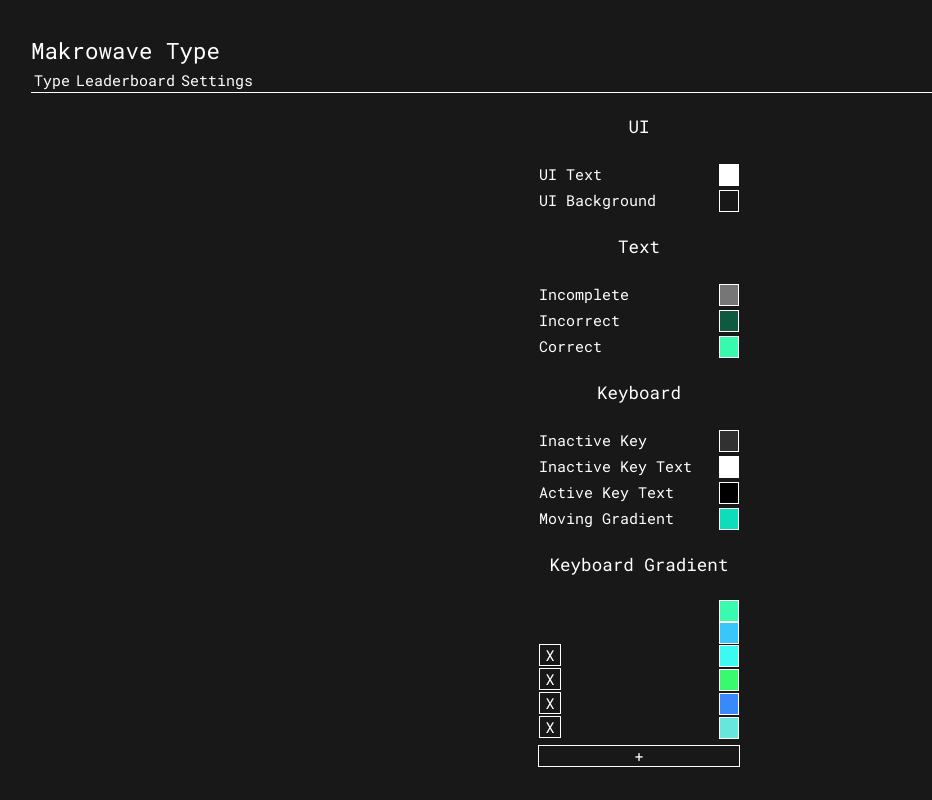
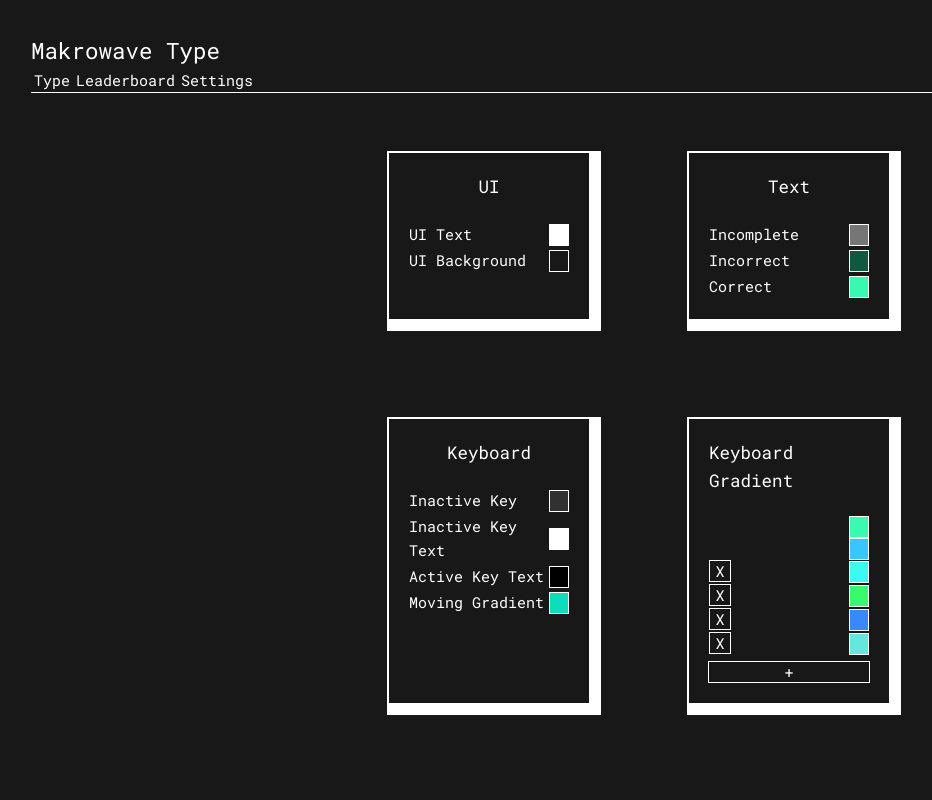
Before and after one commit to Makrowave/Makrowave-Type, a Vue app: page /settings in a window 1280 px wide. Shown: the whole page, without its empty margins (1-933 px from the left). Built offline with nearby package versions, Linux system fonts and the light colour scheme.

Commit message:
refactor: settings changes

```diff
--- a/src/routes/SettingsPage.vue
+++ b/src/routes/SettingsPage.vue
@@ -1,14 +1,16 @@
 <script setup lang="ts">
 import ModalColorPicker from '@/components/colorpicker/ModalColorPicker.vue'
 import { useThemeStore } from '@/stores/theme'
-import { onMounted, ref } from 'vue'
+import { computed } from 'vue'
 
 const theme = useThemeStore()
+
+const shadow = computed(() => ({ boxShadow: `5px 5px 0px 7px ${theme.uiTextColor}` }))
 </script>
 <template>
   <div class="settings">
-    <h3>UI</h3>
-    <section>
+    <section :style="shadow">
+      <h3>UI</h3>
       <div class="option">
         <span>UI Text</span>
         <ModalColorPicker v-model="theme.uiTextColor" />
@@ -18,8 +20,9 @@
         <ModalColorPicker v-model="theme.uiBackground" />
       </div>
     </section>
-    <h3>Text</h3>
-    <section>
+
+    <section :style="shadow">
+      <h3>Text</h3>
       <div class="option">
         <span>Incomplete</span>
         <ModalColorPicker v-model="theme.inactiveFontColor" />
@@ -33,8 +36,9 @@
         <ModalColorPicker v-model="theme.correctFontColor" />
       </div>
     </section>
-    <h3>Keyboard</h3>
-    <section>
+
+    <section :style="shadow">
+      <h3>Keyboard</h3>
       <div class="option">
         <span>Inactive Key</span>
         <ModalColorPicker v-model="theme.inactiveKeyColor" />
@@ -52,24 +56,17 @@
         <ModalColorPicker v-model="theme.outlineGradient" />
       </div>
     </section>
-    <h3>Keyboard Gradient</h3>
-    <section>
+    <section :style="shadow">
+      <h3>Keyboard Gradient</h3>
       <div class="option" v-for="(color, i) in theme.activeKeyColors">
-        <button
-          class="themed-button"
-          :style="{ border: `0.5px solid ${theme.uiTextColor}` }"
-          v-if="i > 1"
-          @click="theme.activeKeyColors.splice(i, 1)"
-        >
+        <button class="themed-button" :style="{ border: `0.5px solid ${theme.uiTextColor}` }" v-if="i > 1"
+          @click="theme.activeKeyColors.splice(i, 1)">
           X
         </button>
         <ModalColorPicker v-model="theme.activeKeyColors[i]" />
       </div>
-      <button
-        @click="theme.activeKeyColors.push('#000000')"
-        class="themed-button"
-        :style="{ border: `0.5px solid ${theme.uiTextColor}`, width: '100%', marginTop: '6px' }"
-      >
+      <button @click="theme.activeKeyColors.push('#000000')" class="themed-button"
+        :style="{ border: `0.5px solid ${theme.uiTextColor}`, width: '100%', marginTop: '6px' }">
         +
       </button>
     </section>
@@ -85,15 +82,25 @@
   align-items: center;
   justify-content: center;
 }
-.settings {
+
+/*.settings {
   display: flex;
   flex-direction: column;
   align-items: center;
+}*/
+
+.settings {
+  display: grid;
+  grid-template-columns: 1fr 1fr;
+  gap: 100px;
+  padding-top: 60px;
 }
+
 .color-square {
   height: 20px;
   width: 20px;
 }
+
 .option {
   margin: 1px 0 1px;
   width: 100%;
@@ -101,15 +108,20 @@
   align-items: center;
   justify-content: space-between;
 }
+
 .option div {
   margin-left: auto;
 }
+
 section {
   display: flex;
   align-items: center;
   flex-direction: column;
   width: 200px;
+  padding: 0 20px 20px 20px;
+
 }
+
 h3 {
   margin-bottom: 20px;
   margin-top: 20px;
```
